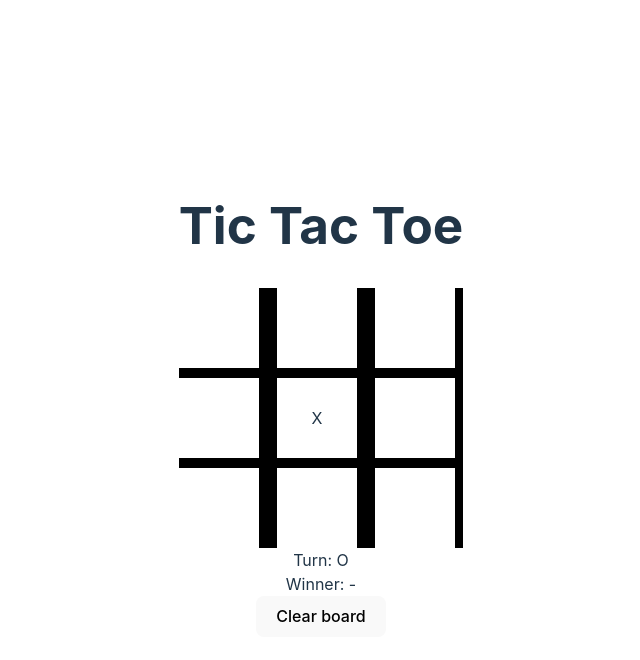
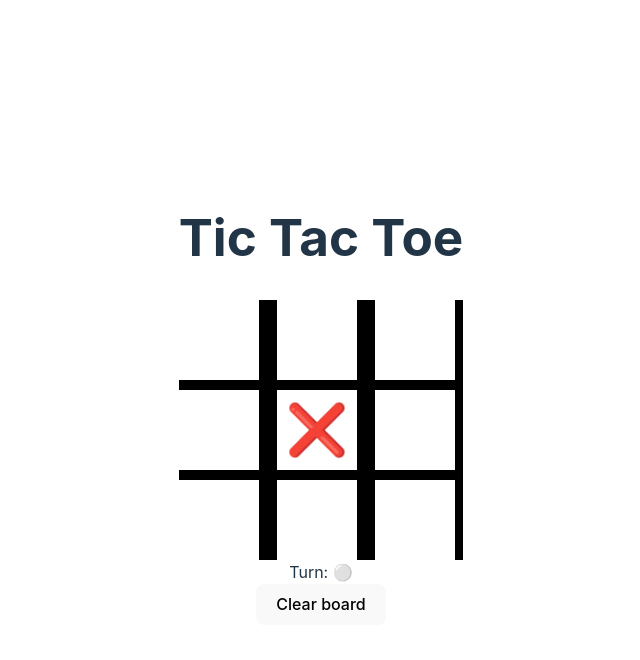
Before and after one commit to snlopez/React-Tic-Tac-Toe, a React (Vite) app: page / in a window 1280 px wide. Both pictures are taken after a click on the element 635 px from the left and 417 px from the top of the page. Shown: the top 660 px of the page, without its empty margins (319-959 px from the left). Built offline with nearby package versions, Linux system fonts and the light colour scheme.

Commit message:
feat: Add of reset function and tie check.
add of reset function, tie check, confetti animation and resetFlag to board component. Creation of utils file

```diff
--- a/package.json
+++ b/package.json
@@ -10,10 +10,12 @@
     "preview": "vite preview"
   },
   "dependencies": {
+    "canvas-confetti": "1.9.2",
     "react": "^18.2.0",
     "react-dom": "^18.2.0"
   },
   "devDependencies": {
+    "@types/canvas-confetti": "^1.6.4",
     "@types/react": "^18.2.66",
     "@types/react-dom": "^18.2.22",
     "@typescript-eslint/eslint-plugin": "^6.21.0",
--- a/src/App.tsx
+++ b/src/App.tsx
@@ -6,17 +6,27 @@ import { Header } from './components/Header/Header';
 import { Turn } from './components/Turn/Turn';
 import { Winner } from './components/Winner/Winner';
 import { TURNS } from './constants/constants';
+import confetti from 'canvas-confetti';
 
 export const App = () => {
   const [turn, setTurn] = useState<string>(TURNS.X);
   const [winner, setWinner] = useState<string | null>(null);
+  const [isTie, setIsTie] = useState<boolean>(false);
+  const [resetGame, setResetGame] = useState<boolean>(false);
 
   const updateWinner = (newWinner: string | null) => {
     setWinner(newWinner);
+    newWinner && confetti();
   };
 
-  const updateTurn = (newTurn: string) => {
-    setTurn(newTurn);
+  const updateTurn = (newTurn: string) => setTurn(newTurn);
+  const updateTie = (tieStatus: boolean) => setIsTie(tieStatus);
+
+  const clearBoard = () => {
+    setResetGame(true);
+    updateTurn(TURNS.X);
+    setWinner(null);
+    setIsTie(false);
   };
 
   return (
@@ -27,10 +37,13 @@ export const App = () => {
         updateWinner={updateWinner}
         turn={turn}
         updateTurn={updateTurn}
+        updateTie={updateTie}
+        resetFlag={resetGame}
+        clearResetFlag={setResetGame}
       />
       <Turn turn={turn} winner={winner} />
-      <Winner winner={winner} />
-      <Footer />
+      <Winner winner={winner} isTie={isTie} clearBoard={clearBoard} />
+      <Footer clearBoard={clearBoard} />
     </main>
   );
 };
--- a/src/components/Board/Board.tsx
+++ b/src/components/Board/Board.tsx
@@ -1,5 +1,7 @@
+import { useEffect } from 'react';
 import { useState } from 'react';
-import { TURNS, WINNER_COMBOS } from '../../constants/constants';
+import { TURNS } from '../../constants/constants';
+import { checkTie, verifyWinner } from '../../utils';
 import { Square } from '../Square/Square';
 
 interface BoardProps {
@@ -7,39 +9,48 @@ interface BoardProps {
   updateWinner: (winner: string | null) => void;
   turn: string;
   updateTurn: (turn: string) => void;
+  updateTie: (tie: boolean) => void;
+  resetFlag: boolean;
+  clearResetFlag: (resetFlag: boolean) => void;
 }
-export const Board = ({ winner, updateWinner, turn, updateTurn }: BoardProps) => {
+export const Board = ({
+  winner,
+  updateWinner,
+  turn,
+  updateTurn,
+  updateTie,
+  resetFlag,
+  clearResetFlag
+}: BoardProps) => {
   const initialBoardState = Array(9).fill(null);
 
   const [board, setBoard] = useState<(string | null)[]>(initialBoardState);
+
+  useEffect(() => {
+    resetFlag && setBoard(initialBoardState);
+  }, [resetFlag]);
+
+  useEffect(() => {
+    resetFlag && clearResetFlag(false);
+  }, [board]);
+
   const updateBoard = (index: number) => {
     if (board[index] || winner) return;
 
-    const auxBoard = [...board];
-    auxBoard[index] = turn;
-    setBoard(auxBoard);
+    const newBoard = [...board];
+    newBoard[index] = turn;
+    setBoard(newBoard);
 
     const newTurn = turn === TURNS.X ? TURNS.O : TURNS.X;
     updateTurn(newTurn);
-    verifyWinner(auxBoard);
+    const newWinner = verifyWinner(newBoard);
+    updateWinner(newWinner);
+    if (!winner) {
+      const isTie = checkTie(newBoard);
+      updateTie(isTie);
+    }
   };
 
-  const clearBoard = () => {
-    setBoard(initialBoardState);
-    updateTurn(TURNS.X);
-    updateWinner(null);
-  };
-
-  const verifyWinner = (newBoard: (string | null)[]) => {
-    WINNER_COMBOS.every(combo => {
-      const comboValue = newBoard[combo[0]];
-      if (comboValue && combo.every(index => newBoard[index] === comboValue)) {
-        updateWinner(comboValue);
-        return false;
-      }
-      return true;
-    });
-  };
   return (
     <section className='game'>
       {board.map((_, index) => (
--- a/src/components/Footer/Footer.tsx
+++ b/src/components/Footer/Footer.tsx
@@ -1,7 +1,11 @@
-export const Footer = () => {
+interface FooterProps {
+  clearBoard: () => void;
+}
+
+export const Footer = ({ clearBoard }: FooterProps) => {
   return (
     <footer>
-      <button /* onClick={clearBoard} */>Clear board</button>
+      <button onClick={clearBoard}>Clear board</button>
     </footer>
   );
 };
--- a/src/components/Square/square.css
+++ b/src/components/Square/square.css
@@ -4,4 +4,6 @@
   border: '2px solid #eee';
   align-content: center;
   background-color: #ffffff;
+  font-weight: 500;
+  font-size: 50px;
 }
--- a/src/components/Winner/Winner.tsx
+++ b/src/components/Winner/Winner.tsx
@@ -1,7 +1,21 @@
-export const Winner = ({ winner }: { winner: string | null }) => {
+import './winner.css';
+
+interface WinnerProps {
+  winner: string | null;
+  isTie: boolean;
+  clearBoard: () => void;
+}
+export const Winner = ({ winner, isTie, clearBoard }: WinnerProps) => {
   return (
-    <section>
-      <span>Winner: {winner || '-'}</span>
-    </section>
+    <>
+      {(winner || isTie) && (
+        <section className='winner'>
+          <div className='winner-text'>
+            <h3>{winner ? `Winner: ${winner}` : 'TIE'}</h3>
+            <button onClick={clearBoard}>Restart</button>
+          </div>
+        </section>
+      )}
+    </>
   );
 };
--- /dev/null
+++ b/src/components/Winner/winner.css
@@ -0,0 +1,27 @@
+.winner {
+  position: absolute;
+  width: 100vw;
+  height: 100vh;
+  background-color: rgba(0, 0, 0, 0.7);
+  left: 0;
+  top: 0;
+  display: grid;
+  place-items: center;
+}
+
+.winner-text {
+  width: 150px;
+  height: 100px;
+  background-color: #111;
+  align-items: center;
+  color: #fff;
+  display: flex;
+  flex-direction: column;
+  gap: 5px;
+  font-size: small;
+}
+
+.winner-text button {
+  width: 80%;
+  background-color: #fff;
+}
--- a/src/constants/constants.ts
+++ b/src/constants/constants.ts
@@ -1,6 +1,6 @@
 export const TURNS = {
-  X: 'X',
-  O: 'O'
+  X: '❌',
+  O: '⚪'
 };
 
 export const WINNER_COMBOS = [
--- /dev/null
+++ b/src/utils.ts
@@ -0,0 +1,18 @@
+import { WINNER_COMBOS } from './constants/constants';
+
+export const verifyWinner = (board: (string | null)[]) => {
+  let winner: string | null = null;
+  WINNER_COMBOS.every(combo => {
+    const comboValue = board[combo[0]];
+    if (comboValue && combo.every(index => board[index] === comboValue)) {
+      winner = comboValue;
+      return false;
+    }
+    return true;
+  });
+
+  return winner;
+};
+
+export const checkTie = (board: (string | null)[]): boolean =>
+  board.find(position => position === null) === undefined && !verifyWinner(board);
```
Also changed, not shown: 1 other file (tests, documents, lock files or other folders).
